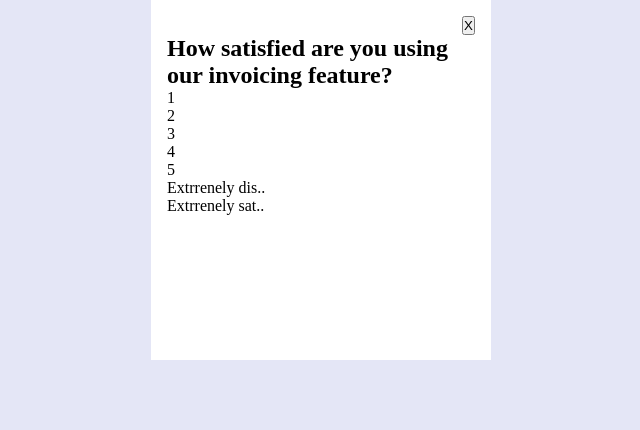
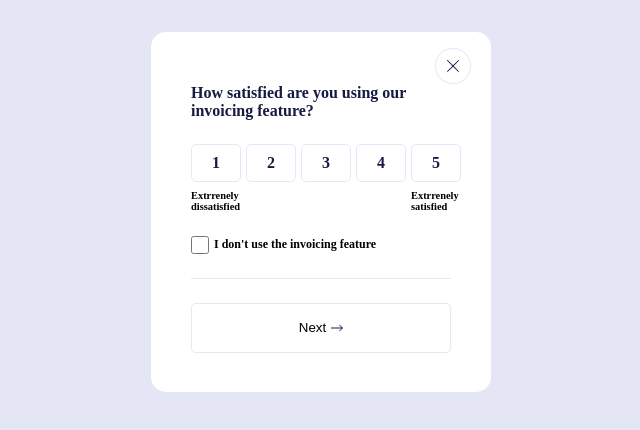
Before and after one commit to dandrok/ui-1, a plain HTML site: page index.html in a window 1280 px wide. Shown: the whole page, without its empty margins (319-959 px from the left). Drawn offline with Linux system fonts and the light colour scheme; a web font is replaced by a local one.

Commit message:
commit-changes

```diff
--- a/index.html
+++ b/index.html
@@ -5,38 +5,63 @@
     <meta http-equiv="X-UA-Compatible" content="IE=edge" />
     <meta name="viewport" content="width=device-width, initial-scale=1.0" />
     <link rel="stylesheet" href="style.css" />
+    <link rel="stylesheet" href="https://use.typekit.net/ogu7gbf.css">
     <title>ui-1</title>
   </head>
   <body>
     <div class="center">
       <section class="cointainer">
         <div class="btn--exit">
-          <button>X</button>
+          <button class="btn__circle">
+            <svg version="1.1" id="Capa_1" xmlns="http://www.w3.org/2000/svg" xmlns:xlink="http://www.w3.org/1999/xlink" x="0px" y="0px"
+	 viewBox="0 0 512.001 512.001" style="enable-background:new 0 0 512.001 512.001;" xml:space="preserve">
+<g>
+	<g>
+		<path d="M284.286,256.002L506.143,34.144c7.811-7.811,7.811-20.475,0-28.285c-7.811-7.81-20.475-7.811-28.285,0L256,227.717
+			L34.143,5.859c-7.811-7.811-20.475-7.811-28.285,0c-7.81,7.811-7.811,20.475,0,28.285l221.857,221.857L5.858,477.859
+			c-7.811,7.811-7.811,20.475,0,28.285c3.905,3.905,9.024,5.857,14.143,5.857c5.119,0,10.237-1.952,14.143-5.857L256,284.287
+			l221.857,221.857c3.905,3.905,9.024,5.857,14.143,5.857s10.237-1.952,14.143-5.857c7.811-7.811,7.811-20.475,0-28.285
+			L284.286,256.002z"/>
+	</g>
+
+</svg>
+          </button>
         </div>
-        <div>
+        <div class="h1__container">
           <h1>How satisfied are you using our invoicing feature?</h1>
         </div>
-        <div>
-          <div>
+        <div class="rate__cointainer">
+          <div class="rate__cointainer_divs">
             <div>1</div>
             <div>2</div>
             <div>3</div>
             <div>4</div>
             <div>5</div>
           </div>
-          <div>
-            <p>Extrrenely dis..</p>
-            <p>Extrrenely sat..</p>
+          <div class="underRate__container">
+            <p>Extrrenely dissatisfied</p>
+            <p>Extrrenely satisfied</p>
           </div>
         </div>
         <!-- check -->
-        <div></div>
+        <div class="checkbox__container">
+           <input type="checkbox" id="vehicle1" name="vehicle1" value="Bike">
+            <label for="vehicle1">I don't use the invoicing feature</label>
+        </div>
         <!-- underline -->
-        <div></div>
+        <div class="underline"></div>
 
         <div>
-          <p></p>
-          <!-- svg arrow -->
+          <button class="btn__next">
+            <p>Next</p>
+            <svg version="1.1" id="Layer_1" xmlns="http://www.w3.org/2000/svg" xmlns:xlink="http://www.w3.org/1999/xlink" x="0px" y="0px"
+	 viewBox="0 0 476.213 476.213" style="enable-background:new 0 0 476.213 476.213;" xml:space="preserve">
+<polygon points="345.606,107.5 324.394,128.713 418.787,223.107 0,223.107 0,253.107 418.787,253.107 324.394,347.5
+	345.606,368.713 476.213,238.106 "/>
+
+</svg>
+          </button>
+
         </div>
       </section>
     </div>
--- a/style.css
+++ b/style.css
@@ -6,28 +6,153 @@
 
 :root {
   --color-main: rgb(22, 26, 65);
+  --color-main-medium: rgba(22, 26, 65, 0.555);
+
   --color-white: #fff;
   --color-bg: rgb(228, 230, 246);
+  --color-bg-medium: rgba(228, 230, 246, 0.89);
+
+  --margins: 1rem;
+}
+
+h1 {
+  font-size: 1rem;
+  color: var(--color-main);
 }
 
 html {
   background: var(--color-bg);
+  font-family: source-serif-4, serif;
+  font-weight: 700;
+  font-style: normal;
 }
 
 .center {
   display: flex;
   justify-content: center;
   align-items: center;
+  margin-top: 2rem;
 }
 
 .cointainer {
   background: var(--color-white);
-  padding: 1rem;
+  padding: 1rem 2.5rem;
   width: 340px;
   height: 360px;
+  border-radius: 15px;
 }
 
 .btn--exit {
   display: flex;
   justify-content: flex-end;
+  position: relative;
+  left: 20px;
 }
+
+/* .rate__cointainer {
+  margin-bottom: 2.5rem;
+} */
+
+.h1__container {
+  margin-bottom: 1.5rem;
+}
+
+.rate__cointainer_divs {
+  display: flex;
+  gap: 5px;
+  margin-bottom: 0.5rem;
+}
+
+.rate__cointainer_divs > div {
+  padding: 0.55rem 1.25rem;
+  border-radius: 5px;
+  border: solid var(--color-bg-medium) 1px;
+  font-weight: 600;
+  color: var(--color-main);
+  transition: all 0.4s;
+}
+.rate__cointainer_divs > div:hover {
+  background: var(--color-main);
+  color: var(--color-white);
+  cursor: pointer;
+  transform: scale(1.1);
+}
+
+.underRate__container {
+  display: flex;
+  justify-content: space-between;
+  margin-bottom: 1.5rem;
+}
+
+.underRate__container > p {
+  font-size: 0.65rem;
+  width: 40px;
+  font-weight: 600;
+}
+
+.checkbox__container {
+  display: flex;
+  align-items: center;
+  gap: 5px;
+  margin-bottom: 1.5rem;
+}
+.checkbox__container > label {
+  font-size: 0.75rem;
+  font-weight: 600;
+  user-select: none;
+}
+.checkbox__container > input {
+  width: 18px;
+  height: 18px;
+}
+
+.underline {
+  border-bottom: solid var(--color-bg-medium) 1px;
+  margin-bottom: 1.5rem;
+}
+
+/* button */
+
+.btn__circle {
+  border: solid var(--color-bg-medium) 1px;
+  background-color: var(--color-white);
+  height: 36px;
+  width: 36px;
+  border-radius: 50%;
+  display: flex;
+  justify-content: center;
+  align-items: center;
+}
+
+.btn__circle > svg {
+  width: 12px;
+  height: 12px;
+  fill: var(--color-main);
+}
+
+.btn__next {
+  border: solid var(--color-bg-medium) 1px;
+  background-color: var(--color-white);
+  height: 36px;
+  width: 100%;
+  border-radius: 5px;
+  display: flex;
+  justify-content: center;
+  align-items: center;
+  display: flex;
+  gap: 5px;
+  padding: 1.5rem 0;
+}
+
+.btn__next > svg {
+  height: 12px;
+  fill: var(--color-main);
+}
+
+button {
+  transition: all 0.5s;
+}
+
+button:hover {
+  background: var(--color-bg-medium);
+}
```
